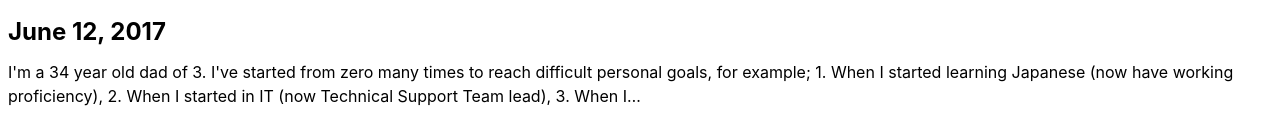
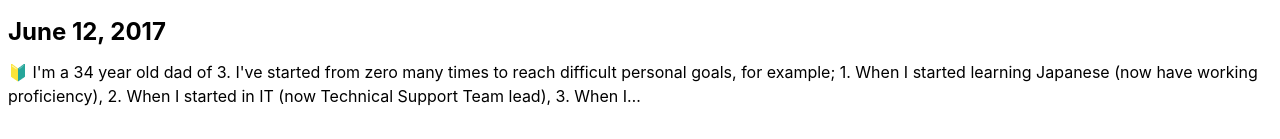
Before and after one commit to jayfiled/webSite, a Gatsby site: page /blog in a window 1280 px wide. Shown: the part 1564-1703 px from the top of the page. Built offline with nearby package versions, Linux system fonts and the light colour scheme; Gatsby itself is replaced by a stand-in of ours.

Commit message:
blog update

```diff
--- a/src/pages/BlogArticles/July18/CodeTimeLine-2-07-11pm.md
+++ b/src/pages/BlogArticles/July18/CodeTimeLine-2-07-11pm.md
@@ -9,6 +9,7 @@ title: "My coding timeline"
 - Wrote a new feature into my PowerShell Windows Forms program - gets the list of installed programs from a remote PC and sorts them by installed date and presents it to you as a text file.  Surprised myself how easy writing it was - learning JS has helped.
 - Advised manager that I would like to pursue a career in development
 - Took a day off and completed a bunch of JS challenges - struggled with nested loops, but nutted it out now &#128170;&#127996;
+- <a href="https://codepen.io/jayfiled/full/QBEeKo">Designed the cards for the index page of my tutorials</a>
 
 **June**
 - Found a use for Twitter!
--- a/src/pages/BlogArticles/June18/starting-12-06.md
+++ b/src/pages/BlogArticles/June18/starting-12-06.md
@@ -4,7 +4,7 @@ date: "2017-06-12T17:12:33.962Z"
 title: "Starting late, and busy but.."
 ---
 
-I'm a 34 year old dad of 3.
+&#128304; I'm a 34 year old dad of 3.
 
 I've started from zero many times to reach difficult personal goals, for example;
 
```
